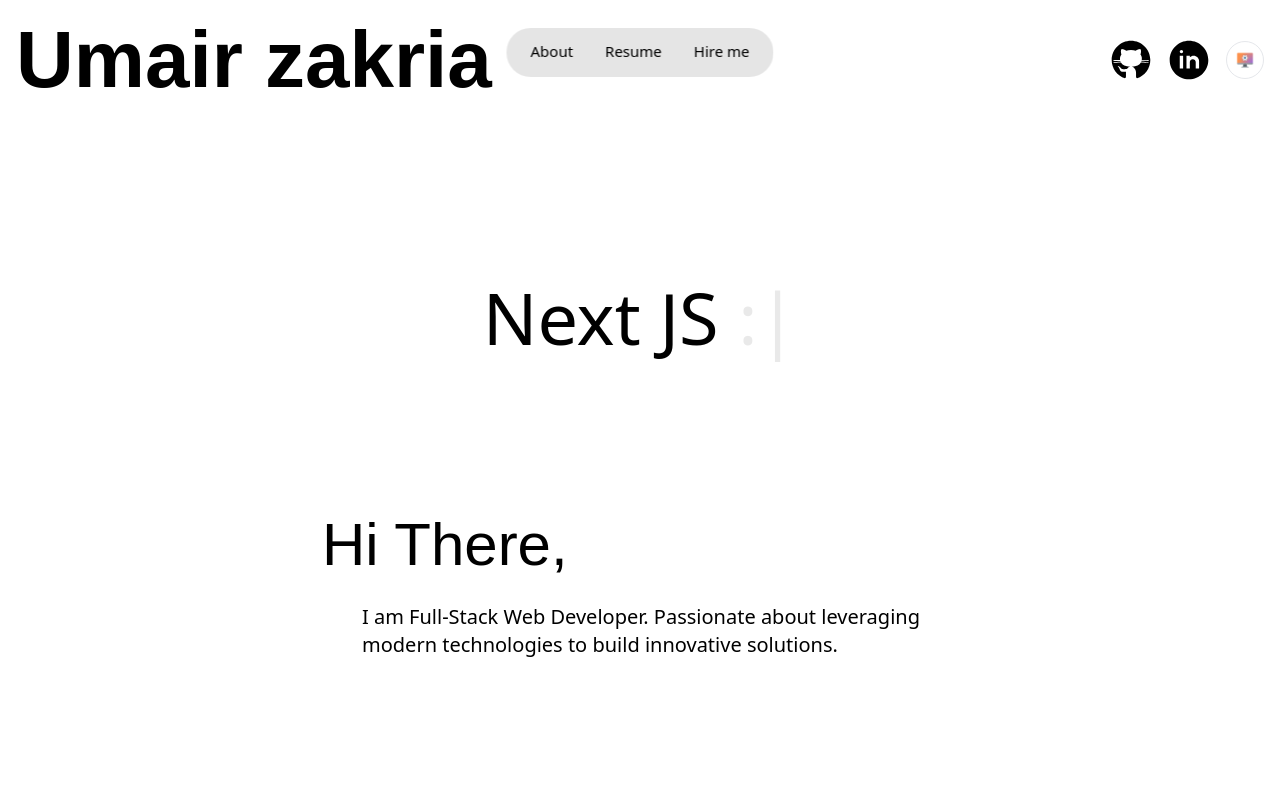
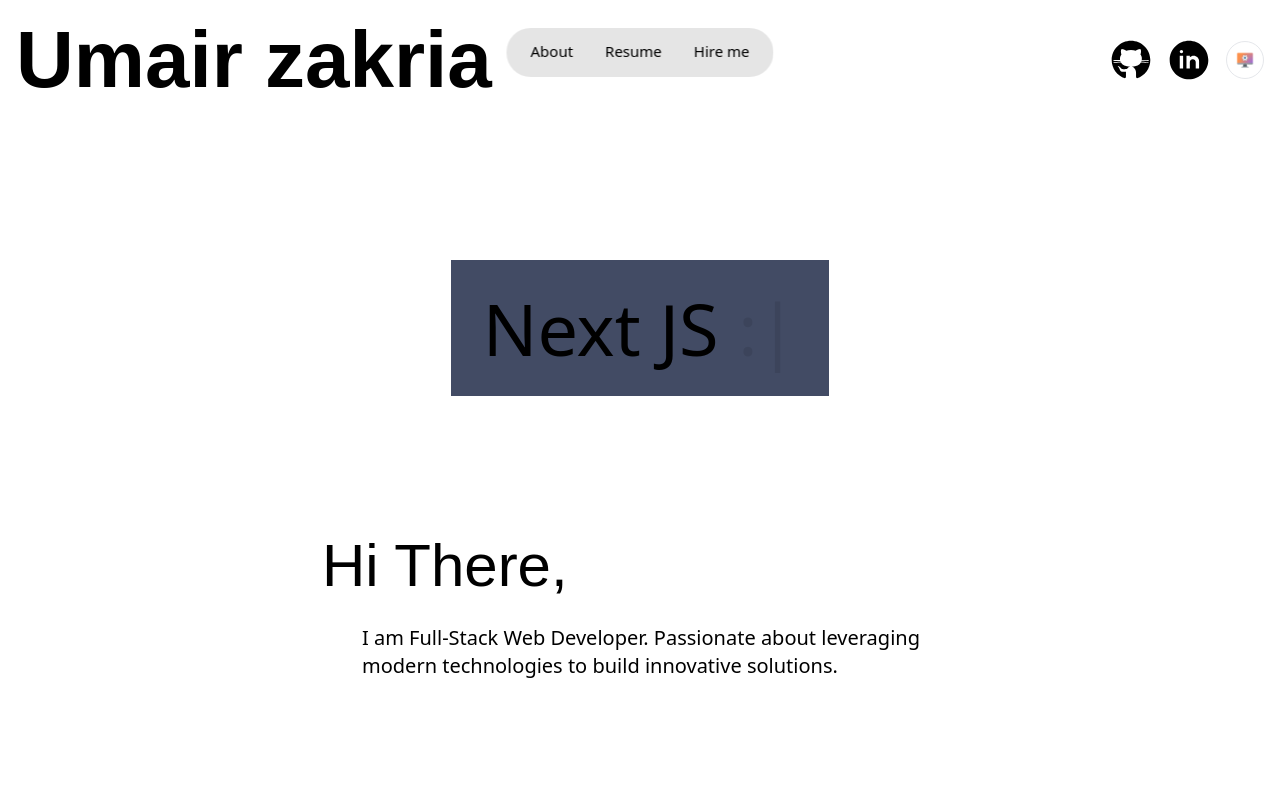
Before and after one commit to UmairZakria/portfolio-v1, a Next.js app: page / in a window 1280 px wide. Shown: the top 800 px of the page. Built offline with nearby package versions, Linux system fonts and the light colour scheme; no server answers; the database is empty; a web font is replaced by a local one.

Commit message:
Update page.js

```diff
--- a/app/page.js
+++ b/app/page.js
@@ -88,7 +88,7 @@ const Page = () => {
                 initial={{ y: 100, scaleY: 0, opacity: 0.3 }}
                 animate={{ y: 0, scaleY: 1, opacity: 1 }}
                 transition={{ delay: 0.7, duration: 0.8, type: 'spring', stiffness: 150 }}
-                className="flex gap-3 text-4xl md:text-7xl">
+                className="flex gap-3 text-4xl md:bg-[#424b64] md:p-8 md:dark:text-white md:text-7xl">
 
 
                 <span className=''>
```
